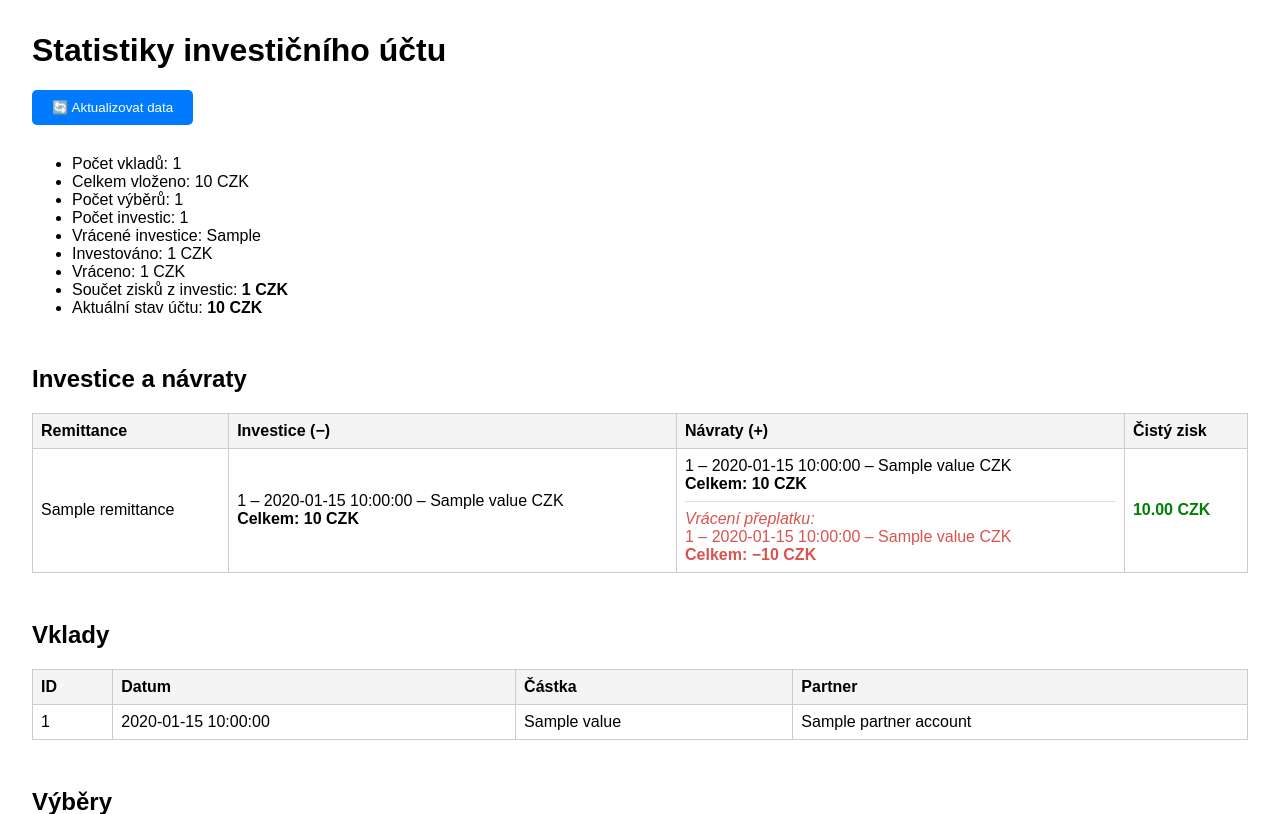
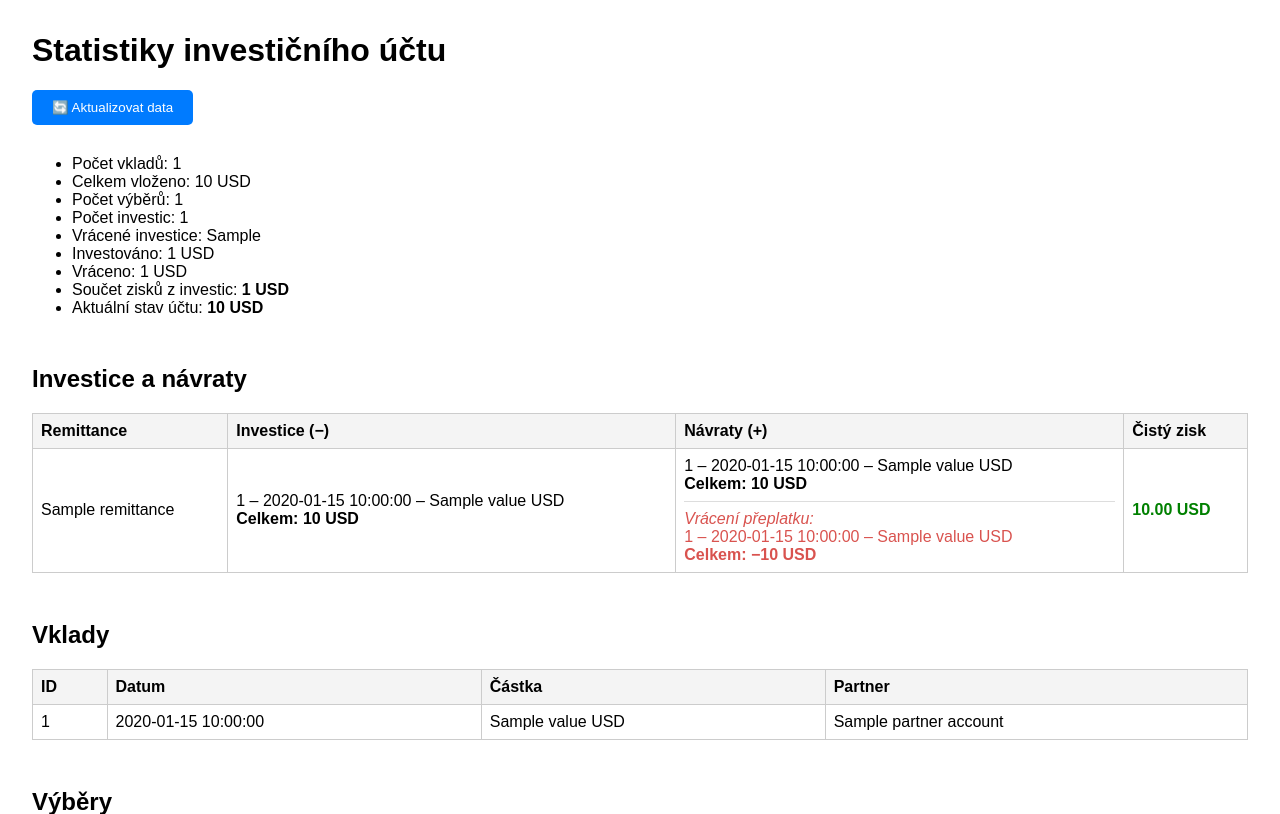
Before and after one commit to petrkr/firefishstats, a Flask app: template templates/index.html in a window 1280 px wide. Shown: the top 814 px of the page. Run offline with Flask 3, Linux system fonts and the light colour scheme; the template is opened without the code that fills it: most values are stand-ins (such as "Sample title", 1, 10 or a date in 2020).

Commit message:
Use currency from transactions json

```diff
--- a/app.py
+++ b/app.py
@@ -58,6 +58,13 @@ def index():
 
         net_profit = returned_total - invested_total - overpaid_total if returned_total else None
 
+        # Get currency from first available transaction
+        currency = None
+        for tx in inv_list + ret_list + overpay_list:
+            if "amount" in tx and "currency" in tx["amount"]:
+                currency = tx["amount"]["currency"]
+                break
+
         investment_rows.append({
             "remittance": remit,
             "investments": inv_list,
@@ -66,7 +73,8 @@ def index():
             "invested_total": invested_total,
             "returned_total": returned_total,
             "overpaid_total": overpaid_total,
-            "profit": net_profit
+            "profit": net_profit,
+            "currency": currency
         })
 
     stats = compute_stats(deposits, withdrawals, investment_rows)
@@ -74,10 +82,18 @@ def index():
     stats["current_balance"] = current_balance
     stats["total_profit"] = sum(row["profit"] for row in investment_rows if row["profit"] is not None)
 
+    # Get currency from first available transaction
+    currency = None
+    if transactions:
+        for tx in transactions:
+            if "amount" in tx and "currency" in tx["amount"]:
+                currency = tx["amount"]["currency"]
+                break
+
     investment_rows.sort(key=get_sort_date, reverse=True)
 
     return render_template("index.html", stats=stats, investment_rows=investment_rows,
-                       deposits=deposits, withdrawals=withdrawals)
+                       deposits=deposits, withdrawals=withdrawals, currency=currency)
 
 
 @app.route("/api/refresh")
--- a/templates/index.html
+++ b/templates/index.html
@@ -33,14 +33,14 @@
 
     <ul>
         <li>Počet vkladů: {{ stats.num_deposits }}</li>
-        <li>Celkem vloženo: {{ stats.deposited_total }} CZK</li>
+        <li>Celkem vloženo: {{ stats.deposited_total }} {{ currency }}</li>
         <li>Počet výběrů: {{ stats.num_withdrawals }}</li>
         <li>Počet investic: {{ stats.num_investments }}</li>
         <li>Vrácené investice: {{ stats.matched_investments }}</li>
-        <li>Investováno: {{ stats.total_invested }} CZK</li>
-        <li>Vráceno: {{ stats.total_returned }} CZK</li>
-        <li>Součet zisků z investic: <strong>{{ stats.total_profit }} CZK</strong></li>
-        <li>Aktuální stav účtu: <strong>{{ stats.current_balance }} CZK</strong></li>
+        <li>Investováno: {{ stats.total_invested }} {{ currency }}</li>
+        <li>Vráceno: {{ stats.total_returned }} {{ currency }}</li>
+        <li>Součet zisků z investic: <strong>{{ stats.total_profit }} {{ currency }}</strong></li>
+        <li>Aktuální stav účtu: <strong>{{ stats.current_balance }} {{ currency }}</strong></li>
     </ul>
 
     <h2>Investice a návraty</h2>
@@ -57,30 +57,30 @@
 
             <td>
                 {% for tx in row.investments %}
-                    <div>{{ tx.transactionId }} – {{ tx.effectiveDate }} – {{ tx.amount.value }} CZK</div>
+                    <div>{{ tx.transactionId }} – {{ tx.effectiveDate }} – {{ tx.amount.value }} {{ tx.amount.currency }}</div>
                 {% endfor %}
-                <strong>Celkem: {{ row.invested_total }} CZK</strong>
+                <strong>Celkem: {{ row.invested_total }} {{ row.currency }}</strong>
             </td>
 
             <td>
                 {% for tx in row.returns %}
-                    <div>{{ tx.transactionId }} – {{ tx.effectiveDate }} – {{ tx.amount.value }} CZK</div>
+                    <div>{{ tx.transactionId }} – {{ tx.effectiveDate }} – {{ tx.amount.value }} {{ tx.amount.currency }}</div>
                 {% endfor %}
-                <strong>Celkem: {{ row.returned_total }} CZK</strong>
+                <strong>Celkem: {{ row.returned_total }} {{ row.currency }}</strong>
 
                 {% if row.overpaid_total > 0 %}
                     <hr style="margin: 8px 0; border: none; border-top: 1px solid #ddd;">
                     <div style="color: #d9534f; font-style: italic;">Vrácení přeplatku:</div>
                     {% for tx in row.overpayments %}
-                        <div style="color: #d9534f;">{{ tx.transactionId }} – {{ tx.effectiveDate }} – {{ tx.amount.value }} CZK</div>
+                        <div style="color: #d9534f;">{{ tx.transactionId }} – {{ tx.effectiveDate }} – {{ tx.amount.value }} {{ tx.amount.currency }}</div>
                     {% endfor %}
-                    <strong style="color: #d9534f;">Celkem: −{{ row.overpaid_total }} CZK</strong>
+                    <strong style="color: #d9534f;">Celkem: −{{ row.overpaid_total }} {{ row.currency }}</strong>
                 {% endif %}
             </td>
 
             <td>
                 {% if row.profit is not none %}
-                    <strong style="color: green">{{ "%.2f"|format(row.profit) }} CZK</strong>
+                    <strong style="color: green">{{ "%.2f"|format(row.profit) }} {{ row.currency }}</strong>
                 {% else %}
                     <em>zatím nevráceno</em>
                 {% endif %}
@@ -99,7 +99,7 @@
         <tr>
             <td>{{ tx.transactionId }}</td>
             <td>{{ tx.effectiveDate }}</td>
-            <td>{{ tx.amount.value }}</td>
+            <td>{{ tx.amount.value }} {{ tx.amount.currency }}</td>
             <td>{{ tx.partnerAccount.partnerName or '' }}</td>
         </tr>
         {% endfor %}
@@ -114,7 +114,7 @@
         <tr>
             <td>{{ tx.transactionId }}</td>
             <td>{{ tx.effectiveDate }}</td>
-            <td>{{ tx.amount.value }}</td>
+            <td>{{ tx.amount.value }} {{ tx.amount.currency }}</td>
             <td>{{ tx.partnerAccount.partnerName or '' }}</td>
         </tr>
         {% endfor %}
```
